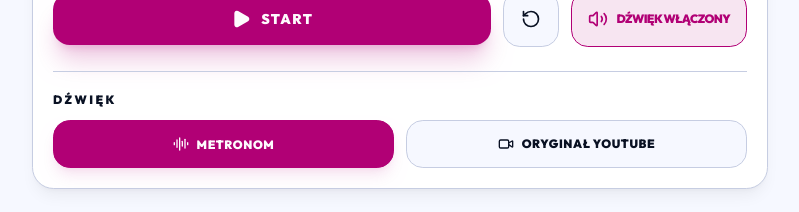
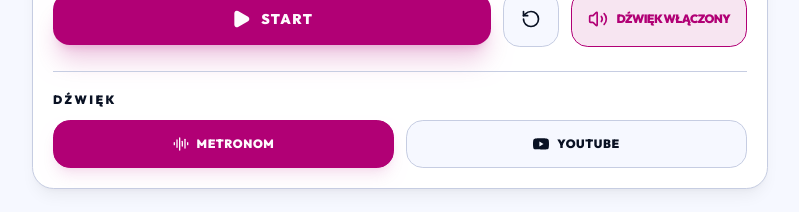
Before and after one commit to AdamBabinicz/szuraniec, a Next.js app: page / in a window 1280 px wide. Shown: the part 1640-1852 px from the top of the page, without its empty margins (240-1039 px from the left). Built offline with nearby package versions, Linux system fonts and the light colour scheme.

Commit message:
controls

```diff
--- a/components/dance-controls.tsx
+++ b/components/dance-controls.tsx
@@ -40,6 +40,20 @@ type Props = {
   ytReady?: boolean;
   ytErrorCode?: number | null;
 };
+
+// Subtelne, wektorowe logo YouTube dopasowane do stylistyki przycisku
+function YouTubeIcon({ className }: { className?: string }) {
+  return (
+    <svg
+      viewBox="0 0 24 24"
+      fill="currentColor"
+      className={cn("size-4 shrink-0", className)}
+      aria-hidden="true"
+    >
+      <path d="M23.498 6.186a3.016 3.016 0 0 0-2.122-2.136C19.505 3.545 12 3.545 12 3.545s-7.505 0-9.377.505A3.017 3.017 0 0 0 .502 6.186C0 8.07 0 12 0 12s0 3.93.502 5.814a3.016 3.016 0 0 0 2.122 2.136c1.871.505 9.376.505 9.376.505s7.505 0 9.377-.505a3.015 3.015 0 0 0 2.122-2.136C24 15.93 24 12 24 12s0-3.93-.502-5.814zM9.545 15.568V8.432L15.818 12l-6.273 3.568z" />
+    </svg>
+  );
+}
 
 export function DanceControls({
   lang,
@@ -155,7 +169,7 @@ export function DanceControls({
           onClick={onTogglePlay}
           aria-label={playing ? (t.PAUSE as string) : (t.PLAY as string)}
           className={cn(
-            "flex flex-1 items-center justify-center gap-2.5 sm:size-auto rounded-xl py-3.5 sm:py-4 text-xs sm:text-sm font-black uppercase tracking-widest transition-all active:scale-[0.98]",
+            "flex flex-1 items-center justify-center gap-2.5 rounded-xl py-3.5 sm:py-4 text-xs sm:text-sm font-black uppercase tracking-widest transition-all active:scale-[0.98]",
             playing
               ? "bg-secondary text-secondary-foreground hover:bg-secondary/80 border border-border"
               : "bg-primary text-primary-foreground shadow-xl shadow-primary/20 hover:opacity-90",
@@ -216,7 +230,7 @@ export function DanceControls({
             onClick={() => onSourceChange("click")}
             aria-label={t.SOURCE_CLICK as string}
             className={cn(
-              "flex min-h-[48px] items-center justify-center gap-2 rounded-xl border px-3 py-2.5 sm:py-3 text-center text-xs font-black uppercase tracking-wider transition-all leading-tight",
+              "flex h-12 items-center justify-center gap-2 rounded-xl border px-3 text-xs font-black uppercase tracking-wider transition-all",
               source === "click"
                 ? "border-primary bg-primary text-primary-foreground shadow-lg shadow-primary/10"
                 : "border-border bg-background text-foreground hover:border-primary/40 hover:bg-muted/40",
@@ -225,21 +239,20 @@ export function DanceControls({
             <AudioLines className="size-4 shrink-0" />
             <span className="truncate">{t.SOURCE_CLICK}</span>
           </button>
+
           <button
             type="button"
             onClick={() => onSourceChange("youtube")}
             aria-label={t.SOURCE_YOUTUBE as string}
             className={cn(
-              "flex min-h-[48px] items-center justify-center gap-2 rounded-xl border px-3 py-2.5 sm:py-3 text-center text-xs font-black uppercase tracking-wider transition-all leading-tight",
+              "flex h-12 items-center justify-center gap-2 rounded-xl border px-3 text-xs font-black uppercase tracking-wider transition-all",
               source === "youtube"
                 ? "border-primary bg-primary text-primary-foreground shadow-lg shadow-primary/10"
                 : "border-border bg-background text-foreground hover:border-primary/40 hover:bg-muted/40",
             )}
           >
-            <Video className="size-4 shrink-0" />
-            <span className="leading-none text-[11px] sm:text-xs font-black">
-              {t.SOURCE_YOUTUBE}
-            </span>
+            <YouTubeIcon className="size-4 shrink-0" />
+            <span className="truncate">YouTube</span>
           </button>
         </div>
 
```
